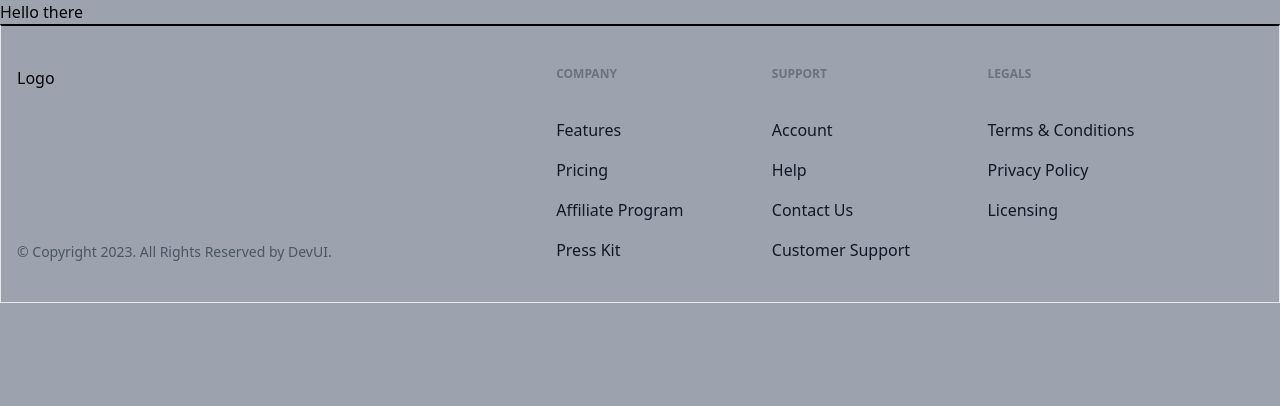
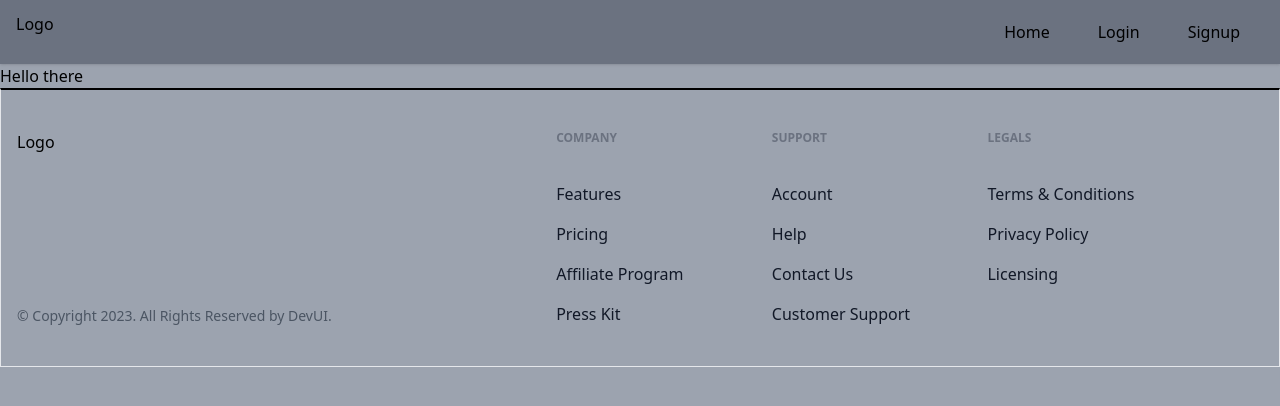
Before and after one commit to KanishkSogani/Blog-Verse, a React (Vite) app: page / in a window 1280 px wide. Shown: the top 406 px of the page. Built offline with nearby package versions, Linux system fonts and the light colour scheme; no server answers.

Commit message:
Setup header and footer

```diff
--- a/src/appwrite/auth.js
+++ b/src/appwrite/auth.js
@@ -45,6 +45,7 @@
     } catch (error) {
       console.log("Appwrite Service :: getCurrentUser Error ", error);
     }
+    return null;
   }
 
   async logout() {
--- a/src/components/Header/Header.jsx
+++ b/src/components/Header/Header.jsx
@@ -1,5 +1,73 @@
+import React from "react";
+import { Container, Logo, LogoutBtn } from "../index";
+import { Link } from "react-router-dom";
+import { useSelector } from "react-redux";
+import { useNavigate } from "react-router-dom";
+
 function Header() {
-  return <div></div>;
+  const authStatus = useSelector((state) => state.auth.status);
+  const navigate = useNavigate();
+
+  const navItems = [
+    {
+      name: "Home",
+      slug: "/",
+      active: true,
+    },
+    {
+      name: "Login",
+      slug: "/login",
+      active: !authStatus,
+    },
+    {
+      name: "Signup",
+      slug: "/signup",
+      active: !authStatus,
+    },
+    {
+      name: "All Posts",
+      slug: "/all-posts",
+      active: authStatus,
+    },
+    {
+      name: "Add Post",
+      slug: "/add-post",
+      active: authStatus,
+    },
+  ];
+
+  return (
+    <header className="py-3 shadow bg-gray-500">
+      <Container>
+        <nav className="flex">
+          <div className="mr-4">
+            <Link to="/">
+              <Logo width="70px" />
+            </Link>
+          </div>
+          <ul className="flex ml-auto">
+            {navItems.map((item) =>
+              item.active ? (
+                <li key={item.name}>
+                  <button
+                    onClick={() => navigate(item.slug)}
+                    className="inline-bock px-6 py-2 duration-200 hover:bg-blue-100 rounded-full"
+                  >
+                    {item.name}
+                  </button>
+                </li>
+              ) : null
+            )}
+            {authStatus && (
+              <li>
+                <LogoutBtn />
+              </li>
+            )}
+          </ul>
+        </nav>
+      </Container>
+    </header>
+  );
 }
 
 export default Header;
--- a/src/components/index.js
+++ b/src/components/index.js
@@ -1,4 +1,7 @@
 import Header from "./Header/Header";
 import Footer from "./Footer/Footer";
+import Container from "./Container/Container";
+import Logo from "./Logo";
+import LogoutBtn from "./Header/LogoutBtn";
 
-export { Header, Footer };
+export { Header, Footer, Container, Logo, LogoutBtn };
```
